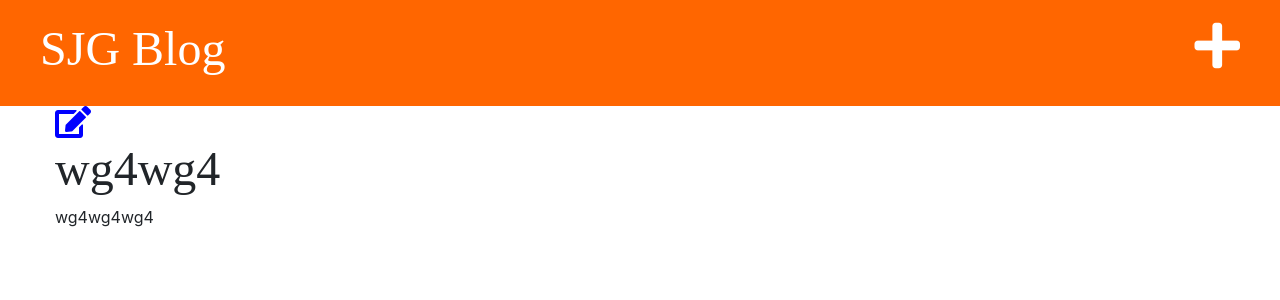
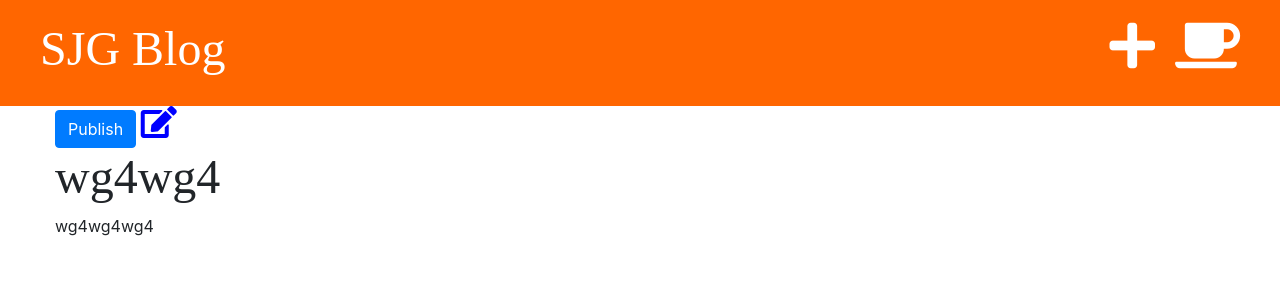
Before and after one commit to SJg00/django_blog, a Django app: page /post/13/ in a window 1280 px wide. Shown: the top 300 px of the page. Run offline with Django 3.2, Linux system fonts and the light colour scheme; a user stored in the database is signed in; data comes from the database, SQL or seed files in the repository; both versions use the stored data as it was after the commit; some libraries are stand-ins or nearby versions.

Commit message:
Add feature to make drafts and publish them.

```diff
--- a/blog/templates/blog/base.html
+++ b/blog/templates/blog/base.html
@@ -14,6 +14,7 @@
 
 <div class="page-header">
     {% if user.is_authenticated %}
+        <a href="{% url 'post_draft_list' %}" class="top-menu"> <i class="fas fa-coffee fa-2x"></i></a>
         <a href="{% url 'post_new' %}" class="top-menu"> <i class="fas fa-plus fa-2x"></i></a>
     {% endif %}
     <h1><a href="{% url "post_list" %}">SJG Blog</a></h1>
--- a/blog/templates/blog/post_detail.html
+++ b/blog/templates/blog/post_detail.html
@@ -7,9 +7,12 @@
             <div class="date">
                {{ post.published_date }}
             </div>
+
+        {% else %}
+            <a href="{% url 'post_publish' pk=post.pk %}" class="btn btn-primary">Publish</a>
         {% endif %}
         {% if user.is_authenticated %}
-        <a href="{% url 'post_edit' pk=post.pk %}"> <i class="fas fa-edit fa-2x" style="color: blue"></i></a>
+            <a href="{% url 'post_edit' pk=post.pk %}"> <i class="fas fa-edit fa-2x" style="color: blue"></i></a>
         {% endif %}
 
         <h1>{{ post.title }}</h1>
--- a/blog/urls.py
+++ b/blog/urls.py
@@ -15,6 +15,14 @@ urlpatterns = [
     path('post/new', views.post_new, name='post_new'),
 
     # 127.0.0.1:8000/post/edit/2/edit -->  local
-    # mydjangosite.com /post/2/edit--> online
+    # mydjangosite.com/post/2/edit--> online
     path('post/<int:pk>/edit/', views.post_edit, name='post_edit'),
+
+    # 127.0.0.1:8000/drafts -->  local
+    # mydjangosite.com/drafts --> online
+    path('drafts/', views.post_draft_list, name='post_draft_list'),
+
+    # 127.0.0.1:8000/post/2/publish -->  local
+    # mydjangosite.com/post/2/publish --> online
+    path('post/<int:pk>/publish/', views.post_publish, name='post_publish'),
 ]
--- a/blog/views.py
+++ b/blog/views.py
@@ -24,7 +24,6 @@ def post_new(request):
         if form.is_valid():
             post = form.save(commit=False)
             post.author = request.user
-            post.published_date = timezone.now()
             post.save()
             return redirect('post_detail', pk=post.pk)
     else:
@@ -41,10 +40,20 @@ def post_edit(request, pk):
         if form.is_valid():
             post = form.save(commit=False)
             post.author = request.user
-            post.published_date = timezone.now()
             post.save()
             return redirect('post_detail', pk=post.pk)
     else:
         form = PostForm(instance=post)
         stuff_for_frontend = {'form': form}
     return render(request, 'blog/post_edit.html', stuff_for_frontend)
+
+
+def post_draft_list(request):
+    posts = Post.objects.filter(published_date__isnull=True).order_by('-created_date')
+    stuff_for_frontend = {'posts': posts}
+    return render(request, 'blog/post_draft_list.html', stuff_for_frontend)
+
+def post_publish(request, pk):
+    post = get_object_or_404(Post, pk=pk)
+    post.publish()
+    return redirect('post_detail',  pk=pk)
```
Also changed, not shown: blog/templates/blog/post_draft_list.html (added, +13 -0 lines), db.sqlite3.
